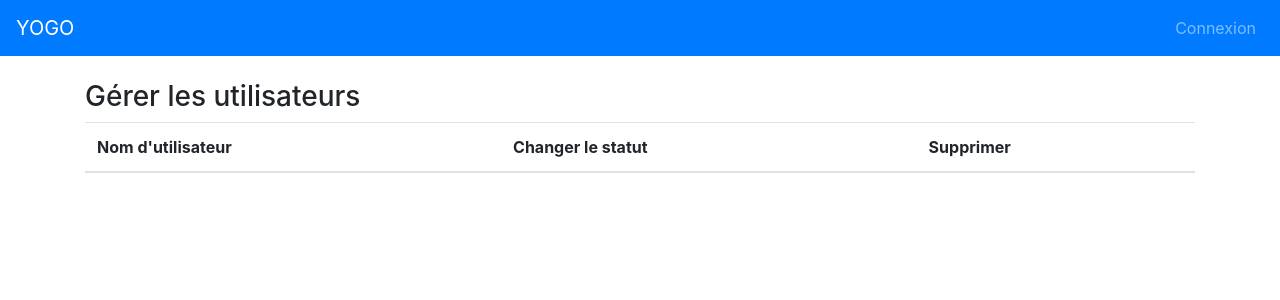
After one commit to nanoy42/yogo, a Django app: template users/templates/users/manageUsers.html in a window 1280 px wide. The commit adds this page. Shown: the top 300 px of the page. Run offline with Django 3.2, Linux system fonts and the light colour scheme; the template is opened without the code that fills it, so the values that code supplies are empty; parts of the project's set-up code (start-up, migrations or seed data) failed here and were passed over; some libraries are stand-ins or nearby versions.

Commit message:
Fin de migration vers users

```diff
--- a/templates/home.html
+++ b/templates/home.html
@@ -11,7 +11,7 @@
     <a type="button" class="btn btn-primary btn-lg" href="{% url "projects:myprojects" %}"><i class="fa fa-paper-plane"></i> Accéder à mes projets</a>
 </div>
 {% else %}
-<a type="button" class="btn btn-success btn-lg" href="{% url 'login' %}"><i class="fa fa-sign-in-alt"></i> Se connecter</a>
+<a type="button" class="btn btn-success btn-lg" href="{% url 'users:login' %}"><i class="fa fa-sign-in-alt"></i> Se connecter</a>
 {% endif %}
 <br />
 <br />
--- a/templates/navbar.html
+++ b/templates/navbar.html
@@ -18,7 +18,7 @@
 	<ul class="navbar-nav ml-auto">
 	{% if request.user.is_authenticated %}
     {% if request.user.email == "" %}
-    <li class="nav-item"><a href="{% url 'profile' %}" class="nav-link"><i class="fa fa-exclamation-triangle"></i> Adresse mail non renseignée</a></li>
+    <li class="nav-item"><a href="{% url 'users:profile' %}" class="nav-link"><i class="fa fa-exclamation-triangle"></i> Adresse mail non renseignée</a></li>
     {% endif %}
 	<li class="nav-item dropdown">
         <a class="nav-link dropdown-toggle" href="#" id="navbarDropdown" role="button" data-toggle="dropdown" aria-haspopup="true" aria-expanded="false">
@@ -27,18 +27,18 @@
         <div class="dropdown-menu dropdown-menu-right" aria-labelledby="navbarDropdown">
 			<a class="dropdown-item" href="{% url 'projects:newproject' %}"><i class="fa fa-plus"></i> Créer un nouveau projet</a>
 		  <div class="dropdown-divider"></div>
-		  <a class="dropdown-item" href="{% url 'profile' %}"><i class="fa fa-user"></i> Accéder à mon profil</a>
+		  <a class="dropdown-item" href="{% url 'users:profile' %}"><i class="fa fa-user"></i> Accéder à mon profil</a>
 		  <a class="dropdown-item" href="#"><i class="fa fa-life-ring"></i> Aide</a>
           <div class="dropdown-divider"></div>
 		  <a class="dropdown-item" href="{% url 'projects:manageProjects' %}"><i class="fa fa-folder-open"></i> Gérer les projets</a>
-		  <a class="dropdown-item" href="{% url 'manageUsers' %}"><i class="fa fa-users"></i> Gérer les utilisateurs</a>
+		  <a class="dropdown-item" href="{% url 'users:manageUsers' %}"><i class="fa fa-users"></i> Gérer les utilisateurs</a>
 		  <div class="dropdown-divider"></div>
-		  <a class="dropdown-item" href="{% url 'logout' %}"><i class="fa fa-sign-out-alt"></i> Se déconnecter</a>
+		  <a class="dropdown-item" href="{% url 'users:logout' %}"><i class="fa fa-sign-out-alt"></i> Se déconnecter</a>
         </div>
       </li>
 		{% else %}
 		<li class="nav-item {% if active == 4 %}active{% endif %}">
-			<a class="nav-link" href="{% url 'login' %}">Connexion<span class="sr-only">(current)</span></a>
+			<a class="nav-link" href="{% url 'users:login' %}">Connexion<span class="sr-only">(current)</span></a>
 		</li>
 	  {% endif %}
 	</ul>
--- /dev/null
+++ b/users/templates/users/manageUsers.html
@@ -0,0 +1,22 @@
+{% extends 'base.html' %}
+{% block content %}
+<h3>Gérer les utilisateurs</h3>
+<table class="table table-striped">
+	<thead>
+		<tr>
+			<th>Nom d'utilisateur</th>
+			<th>Changer le statut</th>
+			<th>Supprimer</th>
+		</tr>
+	</thead>
+	<tbody>
+		{% for user in users %}
+			<tr>
+				<td>{{user.username}} {% if admin in user.groups.all %}<i class="fa fa-star"></i>{% endif %}</td>
+				<td>{% if admin not in user.groups.all %}<a href="{% url 'users:addAdmin' user.pk %}" class="btn btn-outline-info btn-sm"><i class="fa fa-star"></i> Nommer administrateur</a>{% else %}<a href="{% url 'users:removeAdmin' user.pk %}" class="btn btn-outline-warning btn-sm"><i class="fa fa-times"></i> Retirer les droits admin</a>{% endif %}</td>
+				<td><a href="{% url 'users:removeUser' user.pk %}" class="btn btn-outline-danger btn-sm"><i class="fa fa-trash"></i> Supprimer</a></td>
+			</tr>
+		{% endfor %}
+	</tbody>
+</table>
+{% endblock %}
--- a/users/views.py
+++ b/users/views.py
@@ -29,7 +29,7 @@ def logout_view(request):
 def manageUsers(request):
     users = User.objects.all()
     admin, _ = Group.objects.get_or_create(name="admin")
-    return render(request, 'yogo/manageUsers.html',{'users': users, 'admin':admin})
+    return render(request, 'users/manageUsers.html',{'users': users, 'admin':admin})
 
 def profile(request):
     createdProjects = Project.objects.filter(owner=request.user).count()
@@ -38,7 +38,7 @@ def profile(request):
         form.save()
         messages.success(request, "L'adresse mail a bien été modifiée")
         return redirect(reverse('profile'))
-    return render(request, 'yogo/profile.html', {'createdProjects':createdProjects, 'form':form})
+    return render(request, 'users/profile.html', {'createdProjects':createdProjects, 'form':form})
 
 @admin_required
 def add_admin(request, user_id):
--- a/yogo/settings.py
+++ b/yogo/settings.py
@@ -22,7 +22,7 @@ BASE_DIR = os.path.dirname(os.path.dirname(os.path.abspath(__file__)))
 # See https://docs.djangoproject.com/en/2.0/howto/deployment/checklist/
 
 # SECURITY WARNING: don't run with debug turned on in production!
-DEBUG = False
+DEBUG = True
 
 # Application definition
 
@@ -36,6 +36,7 @@ INSTALLED_APPS = [
     'bootstrap4',
     'projects',
     'yogo',
+    'users',
     'debug_toolbar',
 ]
 
```
Also changed, not shown: yogo/templates/yogo/manageUsers.html (deleted, +0 -22 lines), yogo/templates/yogo/profile.html (deleted, +0 -19 lines), yogo/wsgi.py (+7 -5 lines).
